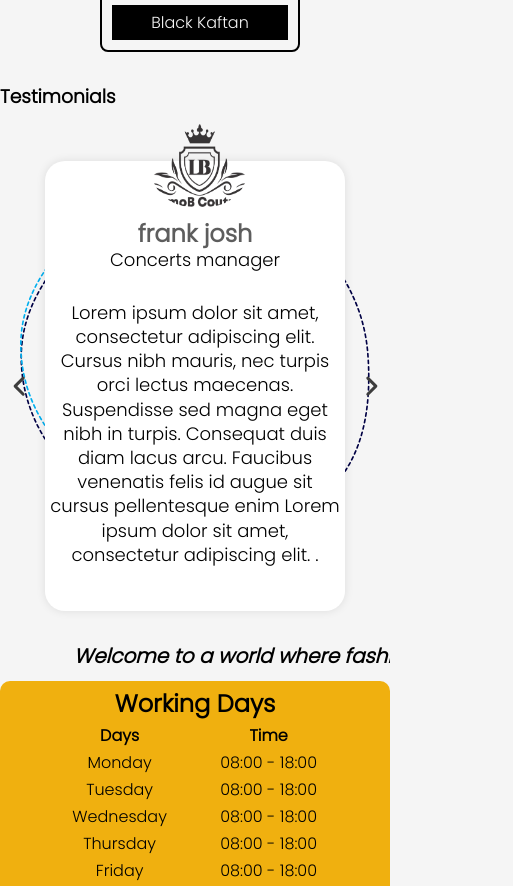
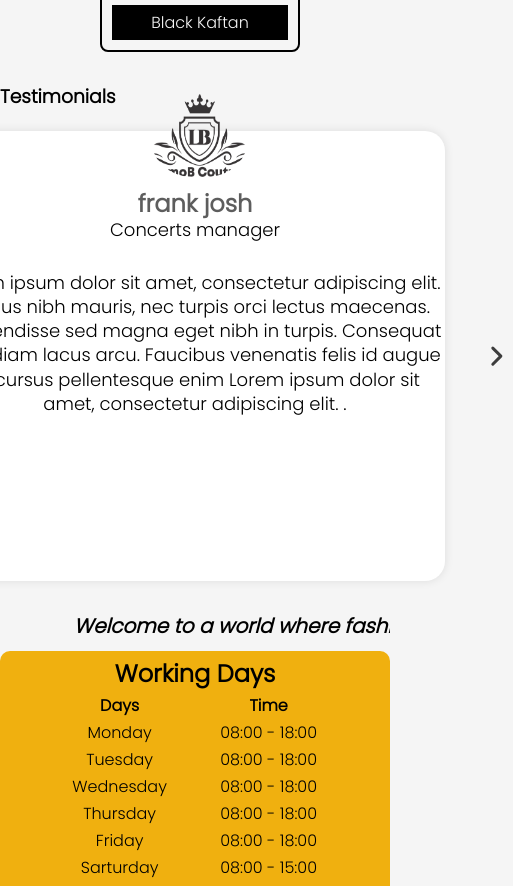
Before and after one commit to sirGentlejack/lemoB-couture-demo-landing-page, a React (Create React App) app: page / in a window 390 px wide. Shown: the part 1946-2832 px from the top of the page, 513 px wide, since content can reach past the window. Built offline with nearby package versions, Linux system fonts and the light colour scheme.

Commit message:
Refactor CSS for Testimonials section

```diff
--- a/src/App.css
+++ b/src/App.css
@@ -804,20 +804,11 @@ body {
   }
 /* Testimonial */
 .Testimonials-big-box {
-  /* display: flex; */
   width: 100%;
-  /* border: 5px solid red; */
-  /* justify-content: center; */
-  /* align-items: center; */
   gap: 10px;
-  /* position: relative;  */
   padding-top: 50px;
-  padding-bottom: 15;
 }
 .circle {
-  /* position: absolute; */
-  /* z-index: -1; */
-  /* top: 0px; */
   width: 350px;
   display: flex;
   justify-content: center;
@@ -825,65 +816,17 @@ body {
 .card-list-3 {
   width: 300px;
   height: 450px;
-  /* display: flex;
-  align-items: center;
-  justify-content: center;
-  position: relative; */
 }
 .testimonials-box {
-  /* align-items: center; */
-  /* width: 100%; */
   height: 100%;
-  /* border-radius: 20px; */
-  /* background: #fff; */
-  /* box-shadow: 0px 0px 10px 0px rgba(0, 0, 0, 0.1); */
-  /* position: relative; */
 }
 .testimonials-img {
-  /* width: 99px;
-  height: 83px; */
-  /* border-radius: 99px;
-  color: #c4c4c4;
-  text-align: center;
-  position: absolute; */
-  /* top: -37px; */
   left: 105px;
 }
-/* .testimonials-name {
-  padding: 55px 0 10px 0;
-  height: 23px;
 
-  color: #5d5d5d;
-  text-align: center;
-  font-size: 24px;
-  font-weight: 600;
-} */
-/* .testimonial-title {
-  display: flex;
-  justify-content: center;
-  align-content: center;
-  height: 16px;
-  font-size: 18px;
-  font-weight: 400;
-  line-height: normal;
-
-  padding: 20px 0 5px 0;
-} */
 .testimonial-quote {
-  /* height: 121px;
-  text-align: center;
-  font-size: 18px;
-  line-height: 24.165px; */
-
   padding: 50px 2px 5px 2px;
 }
-/* .slider-btn {
-  width: 32.242px;
-  height: 32.242px;
-  border: none;
-  background: inherit;
-  cursor: pointer;
-} */
 
   /* About us page */
 
@@ -927,4 +870,30 @@ body {
     flex-direction: column;
     align-items: center;
   }
+  /* Testimonial */
+.Testimonials-big-box {
+  width: 100%;
+  gap: 35px;
+  padding-top: 20px;
 }
+.circle {
+  /* width: 50px; */
+  display: flex;
+  justify-content: center;
+  /* z-index: 1; */
+}
+.card-list-3 {
+  width: 500px;
+  /* height: 450px; */
+}
+/* .testimonials-box {
+  height: 100%;
+} */
+.testimonials-img {
+  left: 205px;
+}
+
+.testimonial-quote {
+  padding: 50px 2px 5px 2px;
+}
+}
```
